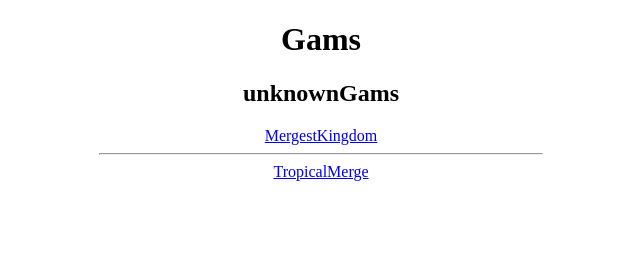
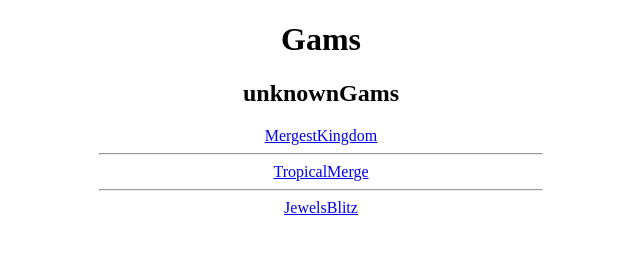
Before and after one commit to Ds1399/Gams, a plain HTML site: page index.html in a window 1280 px wide. Shown: the whole page, without its empty margins (319-959 px from the left). Drawn offline with Linux system fonts and the light colour scheme.

Commit message:
Update index.html

```diff
--- a/index.html
+++ b/index.html
@@ -15,6 +15,8 @@ body {
 <a href="https://ds1399.github.io/MergestKingdom/">MergestKingdom</a>
   <hr width="35%">
 <a href="https://ds1399.github.io/TropicalMerge/">TropicalMerge</a>
+  <hr width="35%">
+  <a href="https://ds1399forks.github.io/JewelsBlitz5/">JewelsBlitz</a>
 
 
 
```
